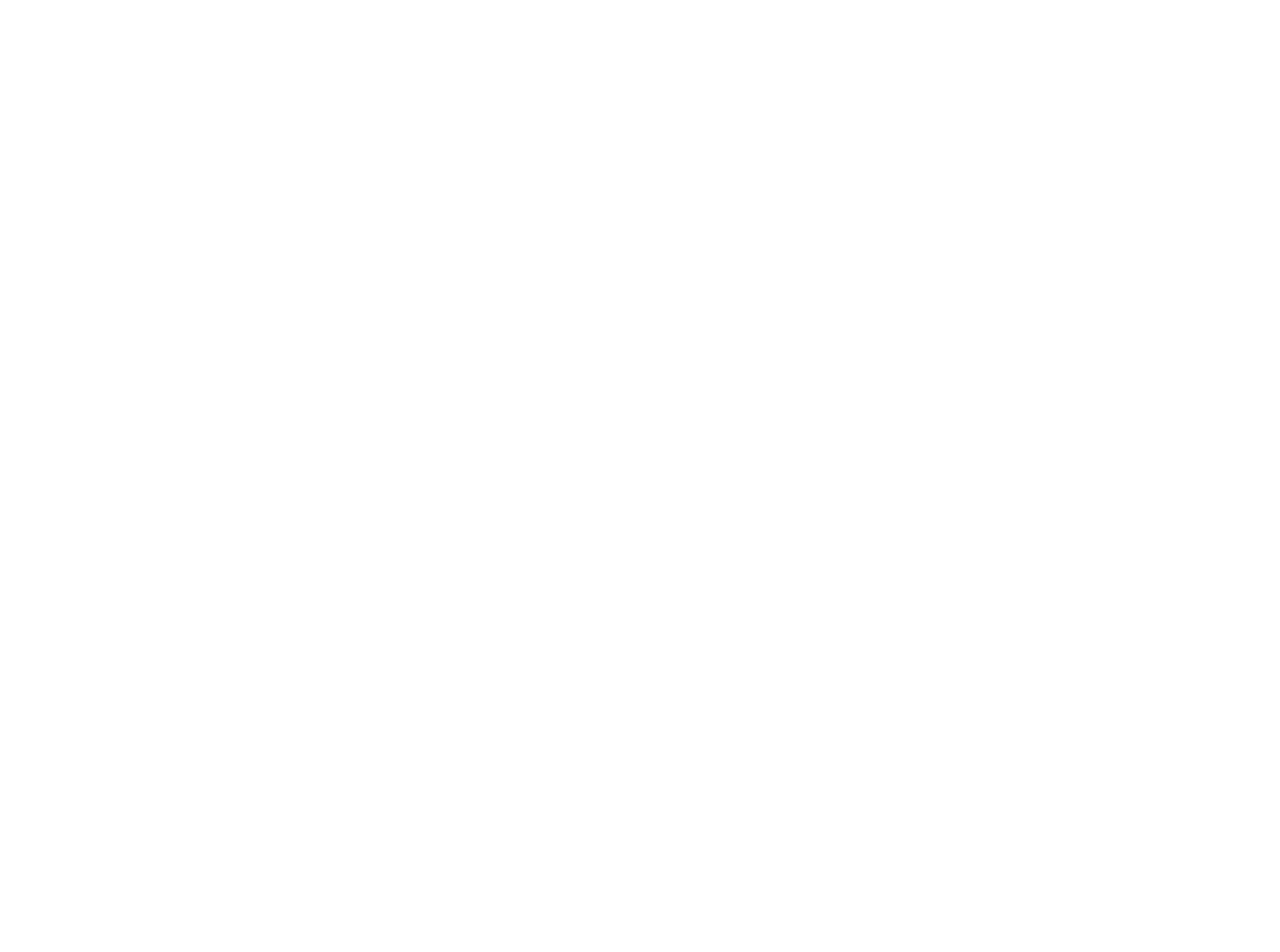
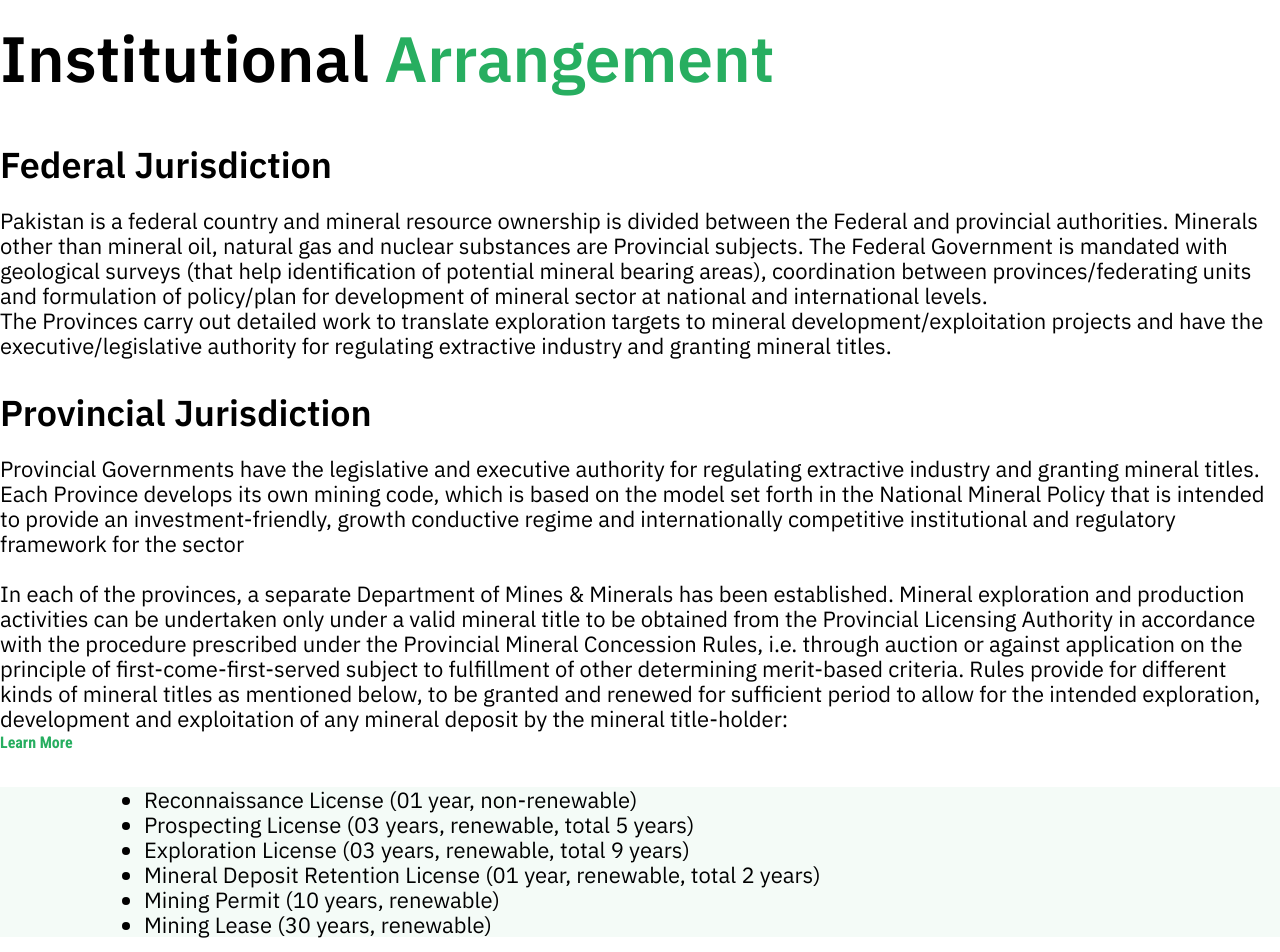
Before and after one commit to realAbdullah4504/mineral-app, a React (Create React App) app: page /institutional-arrangement in a window 1280 px wide. Before the commit this address had no page. Shown: the part 180-1132 px from the top of the page. Before the commit the page ends 800 px from the top, so only its background shows below. Built offline with nearby package versions, Linux system fonts and the light colour scheme.

Commit message:
working on institutional arrangement

```diff
--- /dev/null
+++ b/src/components/InstitutionalArrangement/index.jsx
@@ -0,0 +1,33 @@
+import React from "react";
+import { Container } from "components/UI";
+
+export const InstitutionalArrangementSection = ({title = "", subTitle = "", description1 = "",subTitle2 = "", description2 = "", avatar=""}) => {
+  const [mainTitle, secondTitle] = title.split(" ");
+
+  return (
+    <Container>
+      <div className="flex flex-wrap mt-[20px]">
+        <div className="max-w-[100%]">
+          <h1 className="font-ibm-plex-sans font-semibold text-[64px] p-[0px]">
+            {mainTitle} <span className="text-[#27AE60]">{secondTitle}</span>
+          </h1>
+          <div className="font-ibm-plex-sans mt-8 font-semibold text-[36px] p-[0px]">
+            {subTitle}
+          </div>
+          <div className="font-ibm-plex-sans font-[400px] text-[22px] leading-[25px] mt-4" style={{ whiteSpace: 'pre-line' }}>
+            {description1}
+          </div>
+          <div className="font-ibm-plex-sans mt-7 font-semibold text-[36px] p-[0px]">
+            {subTitle2}
+          </div>
+          <div className="font-ibm-plex-sans font-[400px] text-[22px] leading-[25px] mt-4" style={{ whiteSpace: 'pre-line' }}>
+            {description2}
+          </div>
+          <a href="#" className="learn-more mt-6">
+            Learn More
+          </a>
+        </div>
+      </div>
+    </Container>
+  );
+};
--- a/src/components/layout/Header/menu.js
+++ b/src/components/layout/Header/menu.js
@@ -124,7 +124,7 @@
 export const SubMenuGovernance = [
     {
         name: "Institutional Arrangement",
-        link: "#"
+        link: "/institutional-arrangement"
     },
     {
         name: "Policies",
--- /dev/null
+++ b/src/pages/InstitutionalArrangement/index.jsx
@@ -0,0 +1,48 @@
+import { InstitutionalArrangementSection } from "components/InstitutionalArrangement";
+import { Container } from "components/UI";
+import React from "react";
+const InstitutionalArrangement = () => {
+  return (
+    <Container>
+      <InstitutionalArrangementSection
+        title="Institutional Arrangement"
+        subTitle="Federal Jurisdiction"
+        subTitle2="Provincial Jurisdiction"
+        //   avatar={InvestmentOpportunities}
+        description1={`Pakistan is a federal country and mineral resource ownership is divided between the Federal and provincial authorities. Minerals other than mineral oil, natural gas and nuclear substances are Provincial subjects. The Federal Government is mandated with geological surveys (that help identification of potential mineral bearing areas), coordination between provinces/federating units and formulation of policy/plan for development of mineral sector at national and international levels.\nThe Provinces carry out detailed work to translate exploration targets to mineral development/exploitation projects and have the executive/legislative authority for regulating extractive industry and granting mineral titles.`}
+        description2={`Provincial Governments have the legislative and executive authority for regulating extractive industry and granting mineral titles. Each Province develops its own mining code, which is based on the model set forth in the National Mineral Policy that is intended to provide an investment-friendly, growth conductive regime and internationally competitive institutional and regulatory framework for the sector
+
+In each of the provinces, a separate Department of Mines & Minerals has been established. Mineral exploration and production activities can be undertaken only under a valid mineral title to be obtained from the Provincial Licensing Authority in accordance with the procedure prescribed under the Provincial Mineral Concession Rules, i.e. through auction or against application on the principle of first-come-first-served subject to fulfillment of other determining merit-based criteria. Rules provide for different kinds of mineral titles as mentioned below, to be granted and renewed for sufficient period to allow for the intended exploration, development and exploitation of any mineral deposit by the mineral title-holder:`}
+      />
+
+      <div className="bg-[#F4FBF7] w-[100%] mt-8">
+        <ul className="list-disc ml-36">
+          <li className="font-ibm-plex-sans font-[400px] text-[22px] leading-[25px]">Reconnaissance License (01 year, non-renewable)</li>
+          <li className="font-ibm-plex-sans font-[400px] text-[22px] leading-[25px]">Prospecting License (03 years, renewable, total 5 years)</li>
+          <li className="font-ibm-plex-sans font-[400px] text-[22px] leading-[25px]">Exploration License (03 years, renewable, total 9 years)</li>
+          <li className="font-ibm-plex-sans font-[400px] text-[22px] leading-[25px]">
+            Mineral Deposit Retention License (01 year, renewable, total 2
+            years)
+          </li>
+          <li className="font-ibm-plex-sans font-[400px] text-[22px] leading-[25px]">Mining Permit (10 years, renewable)</li>
+          <li className="font-ibm-plex-sans font-[400px] text-[22px] leading-[25px]">Mining Lease (30 years, renewable)</li>
+        </ul>
+      </div>
+
+      <div className="font-ibm-plex-sans font-[400px] text-[22px] leading-[25px] mt-8">
+        The Provincial Departments are mandated to map resources, grant, renew &
+        cancel mineral titles, regulate mining and development operations,
+        occupational health, safety & environment (HSE) concerns, collect fees &
+        royalties, ensure sustainable development & resource conservation and
+        monitor post-mining activities
+      </div>
+
+      {/* <MineralClassification/>
+      <MineralWealthSection/>
+      <MineralWealth/>
+      <AvenueForMineralSlider/> */}
+    </Container>
+  );
+};
+
+export default InstitutionalArrangement;
--- a/src/routes/index.js
+++ b/src/routes/index.js
@@ -7,42 +7,102 @@
 const Home = lazy(() => import("../pages/home"));
 const MineralPotential = lazy(() => import("../pages/mineral-potential"));
 const Login = lazy(() => import("../pages/login"));
-const InvestmentOpportunity = lazy(() => import("../pages/investment-opportunities"));
+const InvestmentOpportunity = lazy(() =>
+  import("../pages/investment-opportunities")
+);
 const ATGDBusiness = lazy(() => import("../pages/ATGDBusiness"));
-const InteractiveGisPortal = lazy(() => import("../pages/InteractiveGisPortal"));
+const InteractiveGisPortal = lazy(() =>
+  import("../pages/InteractiveGisPortal")
+);
 const BusinessInvestment = lazy(() => import("../pages/BusinessInvestment"));
-const MineralDevelopmentStrategy = lazy(() => import("../pages/MineralDevelopmentStrategy"));
+const MineralDevelopmentStrategy = lazy(() =>
+  import("../pages/MineralDevelopmentStrategy")
+);
 const FiscalIncentives = lazy(() => import("../pages/FiscalIncentives"));
+const InstitutionalArrangement = lazy(() =>
+  import("../pages/InstitutionalArrangement")
+);
+
 const AppRouter = () => (
   <Router>
     <Suspense fallback={"...Loading"}>
       <Routes>
-        <Route path="/" element={<PublicRoute component={Home} layout={DashboardLayout} />} />
-        <Route path="/login" element={<PublicRoute component={Login} layout={DashboardLayout} />} />
+        <Route
+          path="/"
+          element={<PublicRoute component={Home} layout={DashboardLayout} />}
+        />
+        <Route
+          path="/login"
+          element={<PublicRoute component={Login} layout={DashboardLayout} />}
+        />
         <Route
           path="/mineral-potential"
-          element={<PublicRoute component={MineralPotential} layout={DashboardLayout} />}
+          element={
+            <PublicRoute
+              component={MineralPotential}
+              layout={DashboardLayout}
+            />
+          }
         />
         <Route
           path="/investment-opportunities"
-          element={<PublicRoute component={InvestmentOpportunity} layout={DashboardLayout} />}
+          element={
+            <PublicRoute
+              component={InvestmentOpportunity}
+              layout={DashboardLayout}
+            />
+          }
         />
         <Route
           path="/access-to-geological-data"
-          element={<PublicRoute component={ATGDBusiness} layout={DashboardLayout} />}
+          element={
+            <PublicRoute component={ATGDBusiness} layout={DashboardLayout} />
+          }
         />
-        <Route path="/gis-portal" element={<PublicRoute component={InteractiveGisPortal} layout={DashboardLayout} />} />
+        <Route
+          path="/gis-portal"
+          element={
+            <PublicRoute
+              component={InteractiveGisPortal}
+              layout={DashboardLayout}
+            />
+          }
+        />
         <Route
           path="/business-investment"
-          element={<PublicRoute component={BusinessInvestment} layout={DashboardLayout} />}
+          element={
+            <PublicRoute
+              component={BusinessInvestment}
+              layout={DashboardLayout}
+            />
+          }
         />
         <Route
           path="/mineral-development-strategy"
-          element={<PublicRoute component={MineralDevelopmentStrategy} layout={DashboardLayout} />}
+          element={
+            <PublicRoute
+              component={MineralDevelopmentStrategy}
+              layout={DashboardLayout}
+            />
+          }
         />
-           <Route
+        <Route
           path="/fiscal-incentives"
-          element={<PublicRoute component={FiscalIncentives} layout={DashboardLayout} />}
+          element={
+            <PublicRoute
+              component={FiscalIncentives}
+              layout={DashboardLayout}
+            />
+          }
+        />
+        <Route
+          path="/institutional-arrangement"
+          element={
+            <PublicRoute
+              component={InstitutionalArrangement}
+              layout={DashboardLayout}
+            />
+          }
         />
       </Routes>
     </Suspense>
```
Also changed, not shown: 1 other file (tests, documents, lock files or other folders).
